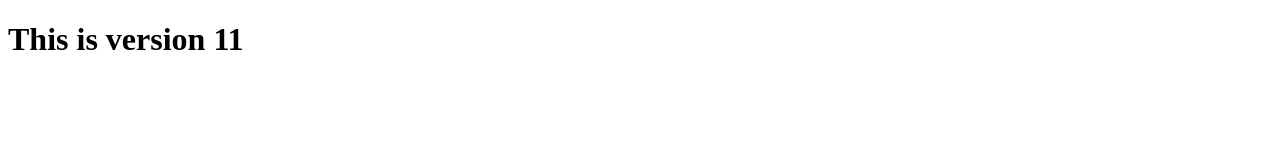
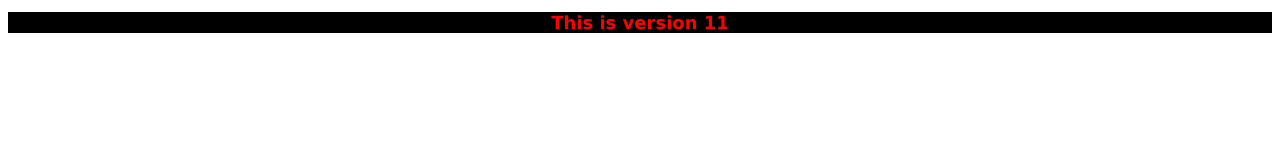
Before and after one commit to SANDEEP-SUNKAD/myrepo, a plain HTML site: page index.html in a window 1280 px wide. Drawn offline with Linux system fonts and the light colour scheme.

Commit message:
Added Design For Website

```diff
--- a/index.html
+++ b/index.html
@@ -4,6 +4,7 @@
     <meta charset="UTF-8">
     <meta name="viewport" content="width=device-width, initial-scale=1.0">
     <title>Document</title>
+    <link rel="stylesheet" href="styles.css">
 </head>
 <body>
     <h1>This is version 11</h1>
--- /dev/null
+++ b/styles.css
@@ -0,0 +1,8 @@
+h1{
+    text-align: center;
+    font-size: large;
+    font-family: 'Lucida Sans', 'Lucida Sans Regular', 'Lucida Grande', 'Lucida Sans Unicode', Geneva, Verdana, sans-serif;
+    color: red;
+    background-color: black;
+    font-weight: bolder;
+}
```
